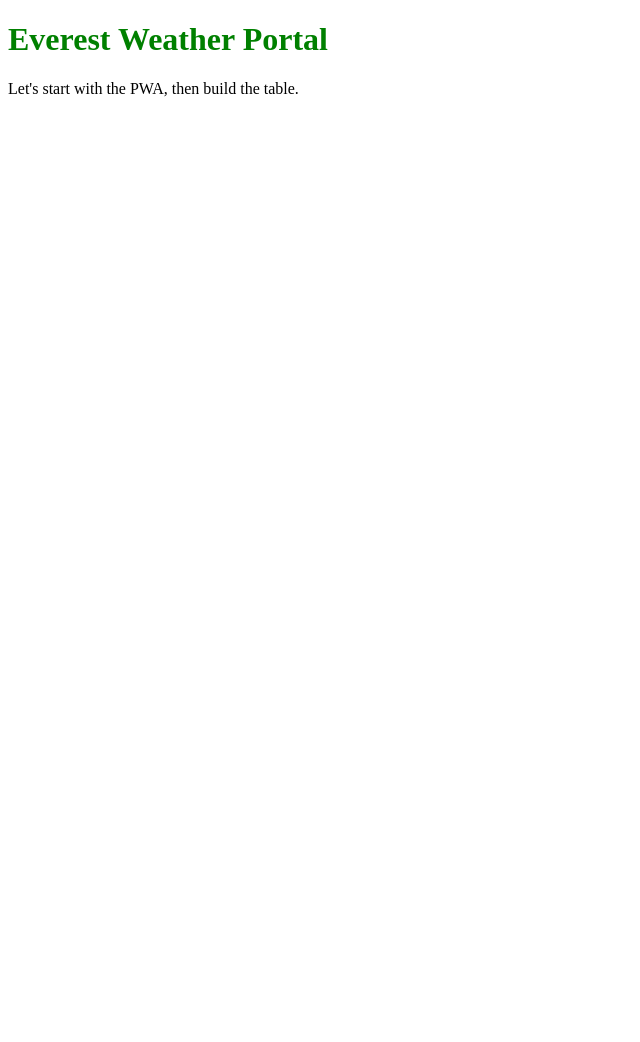
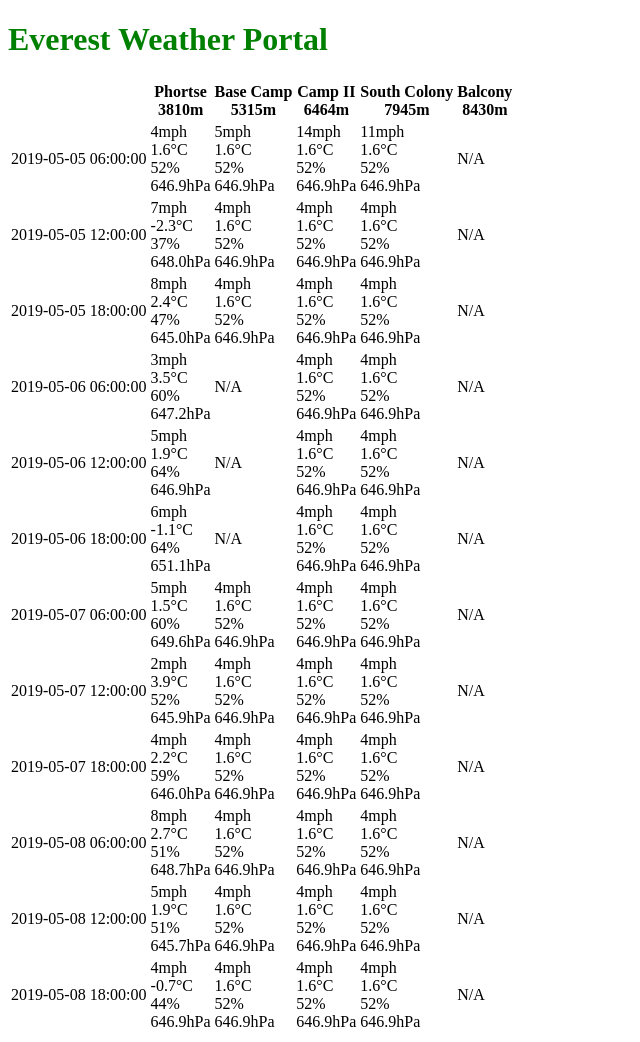
Before and after one commit to gretchiemoran/gretchiemoran.github.io, a plain HTML site: page public/index.html in a window 1280 px wide. Shown: the whole page, without its empty margins (0-640 px from the left). Before the commit the page ends 800 px from the top, so only its background shows below. Drawn offline with Linux system fonts and the light colour scheme.

Commit message:
chore: update index.html file

```diff
--- a/public/index.html
+++ b/public/index.html
@@ -30,10 +30,116 @@
 	<h1 style="color: green;">
 	Everest Weather Portal</h1>
 
-	<p>
-		Let's start with the PWA, then build the table.
-	</p>
-
+	<div class="tg-wrap"><table>
+<thead>
+  <tr>
+    <th></th>
+    <th>Phortse<br>3810m</th>
+    <th>Base Camp<br>5315m</th>
+    <th>Camp II<br>6464m</th>
+    <th>South Colony<br>7945m</th>
+    <th>Balcony<br>8430m</th>
+  </tr>
+</thead>
+<tbody>
+  <tr>
+    <td>2019-05-05 06:00:00</td>
+    <td>4mph<br>1.6°C<br>52%<br>646.9hPa</td>
+    <td>5mph<br>1.6°C<br>52%<br>646.9hPa</td>
+    <td>14mph<br>1.6°C<br>52%<br>646.9hPa</td>
+    <td>11mph<br>1.6°C<br>52%<br>646.9hPa</td>
+    <td>N/A</td>
+  </tr>
+  <tr>
+    <td>2019-05-05 12:00:00</td>
+    <td>7mph<br>-2.3°C<br>37%<br>648.0hPa</td>
+    <td>4mph<br>1.6°C<br>52%<br>646.9hPa</td>
+    <td>4mph<br>1.6°C<br>52%<br>646.9hPa</td>
+    <td>4mph<br>1.6°C<br>52%<br>646.9hPa</td>
+    <td>N/A<br></td>
+  </tr>
+  <tr>
+    <td>2019-05-05 18:00:00</td>
+    <td>8mph<br>2.4°C<br>47%<br>645.0hPa</td>
+    <td>4mph<br>1.6°C<br>52%<br>646.9hPa</td>
+    <td>4mph<br>1.6°C<br>52%<br>646.9hPa</td>
+    <td>4mph<br>1.6°C<br>52%<br>646.9hPa</td>
+    <td>N/A<br></td>
+  </tr>
+  <tr>
+    <td>2019-05-06 06:00:00</td>
+    <td>3mph<br>3.5°C<br>60%<br>647.2hPa</td>
+    <td>N/A</td>
+    <td>4mph<br>1.6°C<br>52%<br>646.9hPa</td>
+    <td>4mph<br>1.6°C<br>52%<br>646.9hPa</td>
+    <td>N/A<br></td>
+  </tr>
+  <tr>
+    <td>2019-05-06 12:00:00</td>
+    <td>5mph<br>1.9°C<br>64%<br>646.9hPa</td>
+    <td>N/A</td>
+    <td>4mph<br>1.6°C<br>52%<br>646.9hPa</td>
+    <td>4mph<br>1.6°C<br>52%<br>646.9hPa</td>
+    <td>N/A</td>
+  </tr>
+  <tr>
+    <td>2019-05-06 18:00:00</td>
+    <td>6mph<br>-1.1°C<br>64%<br>651.1hPa</td>
+    <td>N/A</td>
+    <td>4mph<br>1.6°C<br>52%<br>646.9hPa</td>
+    <td>4mph<br>1.6°C<br>52%<br>646.9hPa</td>
+    <td>N/A</td>
+  </tr>
+  <tr>
+    <td>2019-05-07 06:00:00</td>
+    <td>5mph<br>1.5°C<br>60%<br>649.6hPa</td>
+    <td>4mph<br>1.6°C<br>52%<br>646.9hPa</td>
+    <td>4mph<br>1.6°C<br>52%<br>646.9hPa</td>
+    <td>4mph<br>1.6°C<br>52%<br>646.9hPa</td>
+    <td>N/A<br></td>
+  </tr>
+  <tr>
+    <td>2019-05-07 12:00:00</td>
+    <td>2mph<br>3.9°C<br>52%<br>645.9hPa</td>
+    <td>4mph<br>1.6°C<br>52%<br>646.9hPa</td>
+    <td>4mph<br>1.6°C<br>52%<br>646.9hPa</td>
+    <td>4mph<br>1.6°C<br>52%<br>646.9hPa</td>
+    <td>N/A<br></td>
+  </tr>
+  <tr>
+    <td>2019-05-07 18:00:00</td>
+    <td>4mph<br>2.2°C<br>59%<br>646.0hPa</td>
+    <td>4mph<br>1.6°C<br>52%<br>646.9hPa</td>
+    <td>4mph<br>1.6°C<br>52%<br>646.9hPa</td>
+    <td>4mph<br>1.6°C<br>52%<br>646.9hPa</td>
+    <td>N/A<br></td>
+  </tr>
+  <tr>
+    <td>2019-05-08 06:00:00</td>
+    <td>8mph<br>2.7°C<br>51%<br>648.7hPa</td>
+    <td>4mph<br>1.6°C<br>52%<br>646.9hPa</td>
+    <td>4mph<br>1.6°C<br>52%<br>646.9hPa</td>
+    <td>4mph<br>1.6°C<br>52%<br>646.9hPa</td>
+    <td>N/A<br></td>
+  </tr>
+  <tr>
+    <td>2019-05-08 12:00:00</td>
+    <td>5mph<br>1.9°C<br>51%<br>645.7hPa</td>
+    <td>4mph<br>1.6°C<br>52%<br>646.9hPa</td>
+    <td>4mph<br>1.6°C<br>52%<br>646.9hPa</td>
+    <td>4mph<br>1.6°C<br>52%<br>646.9hPa</td>
+    <td>N/A<br></td>
+  </tr>
+  <tr>
+    <td>2019-05-08 18:00:00</td>
+    <td>4mph<br>-0.7°C<br>44%<br>646.9hPa</td>
+    <td>4mph<br>1.6°C<br>52%<br>646.9hPa</td>
+    <td>4mph<br>1.6°C<br>52%<br>646.9hPa</td>
+    <td>4mph<br>1.6°C<br>52%<br>646.9hPa</td>
+    <td>N/A<br></td>
+  </tr>
+</tbody>
+</table></div>
 	<script>
 		window.addEventListener('load', () => {
 		registerSW();
```
